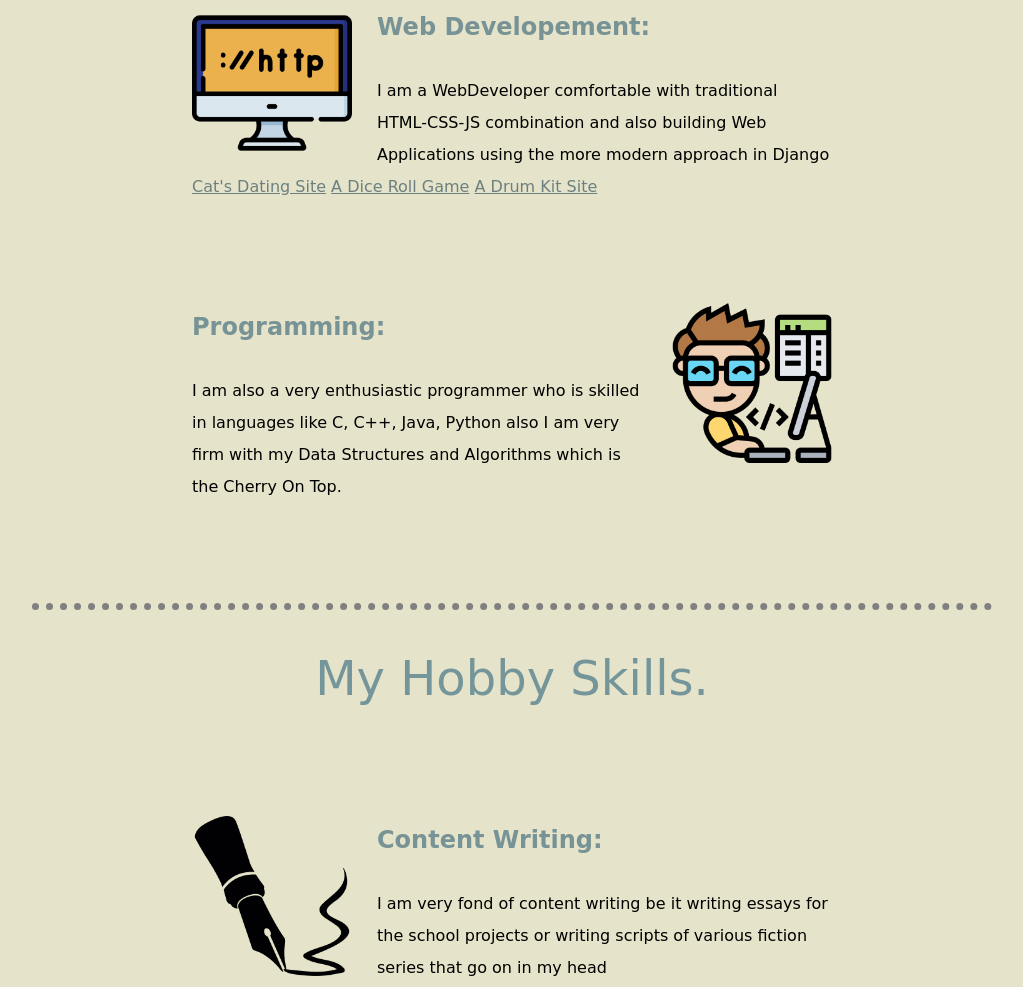
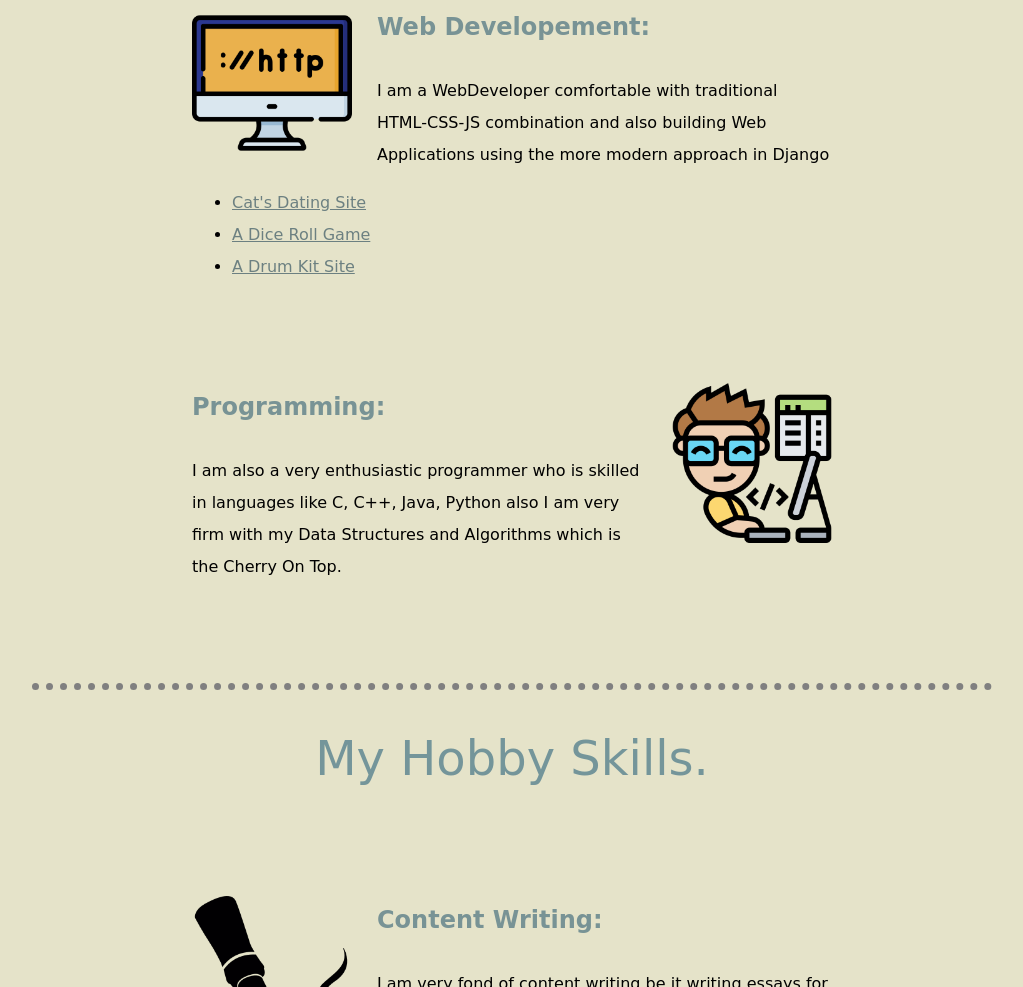
Before and after one commit to DaanishhShaikh/CV, a plain HTML site: page index.html in a window 1280 px wide. Shown: the part 1569-2556 px from the top of the page, without its empty margins (128-1151 px from the left). Drawn offline with Linux system fonts and the light colour scheme.

Commit message:
Update index.html

```diff
--- a/index.html
+++ b/index.html
@@ -29,9 +29,11 @@
           <img class="skillsImageleft" src="Media Files/webdevvector.png" alt="just photo of a computer">
           <h3>Web Developement:</h3>
           <p>I am a WebDeveloper comfortable with traditional HTML-CSS-JS combination and also building Web Applications using the more modern approach in Django
-            <a href="https://daanishhshaikh.github.io/Purred/" target="_blank">Cat's Dating Site</a>
-            <a href="https://daanishhshaikh.github.io/DiceRoll/" target="_blank">A Dice Roll Game</a>
-            <a href="https://daanishhshaikh.github.io/KeyDrum/" target="_blank">A Drum Kit Site</a>
+            <ul>
+                <li><a href="https://daanishhshaikh.github.io/Purred/" target="_blank">Cat's Dating Site</a></li>
+                <li><a href="https://daanishhshaikh.github.io/DiceRoll/" target="_blank">A Dice Roll Game</a></li>
+                <li><a href="https://daanishhshaikh.github.io/KeyDrum/" target="_blank">A Drum Kit Site</a></li>
+            </ul>
             </p>
           </div>
         <div class="skill-row">
```
